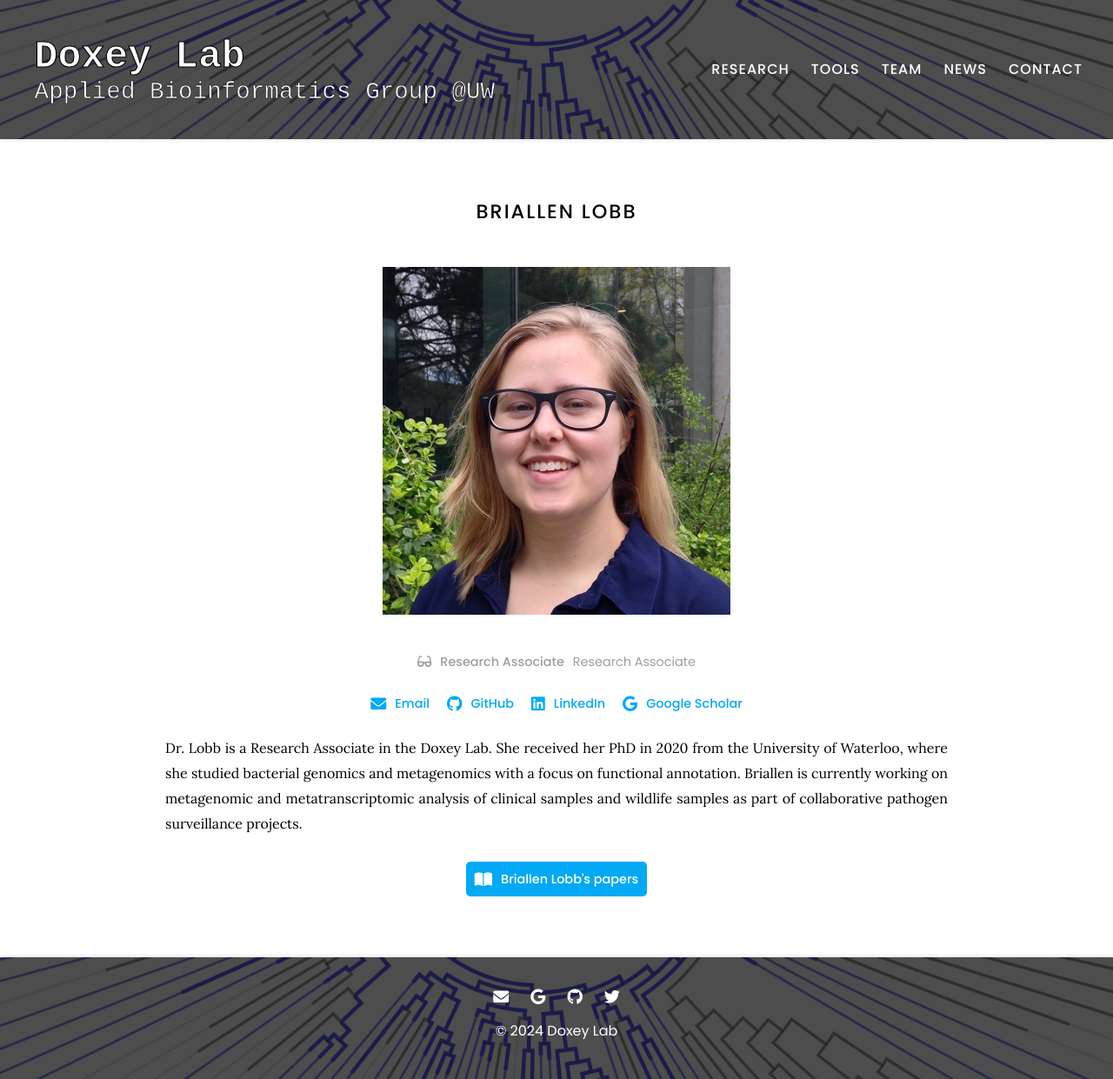
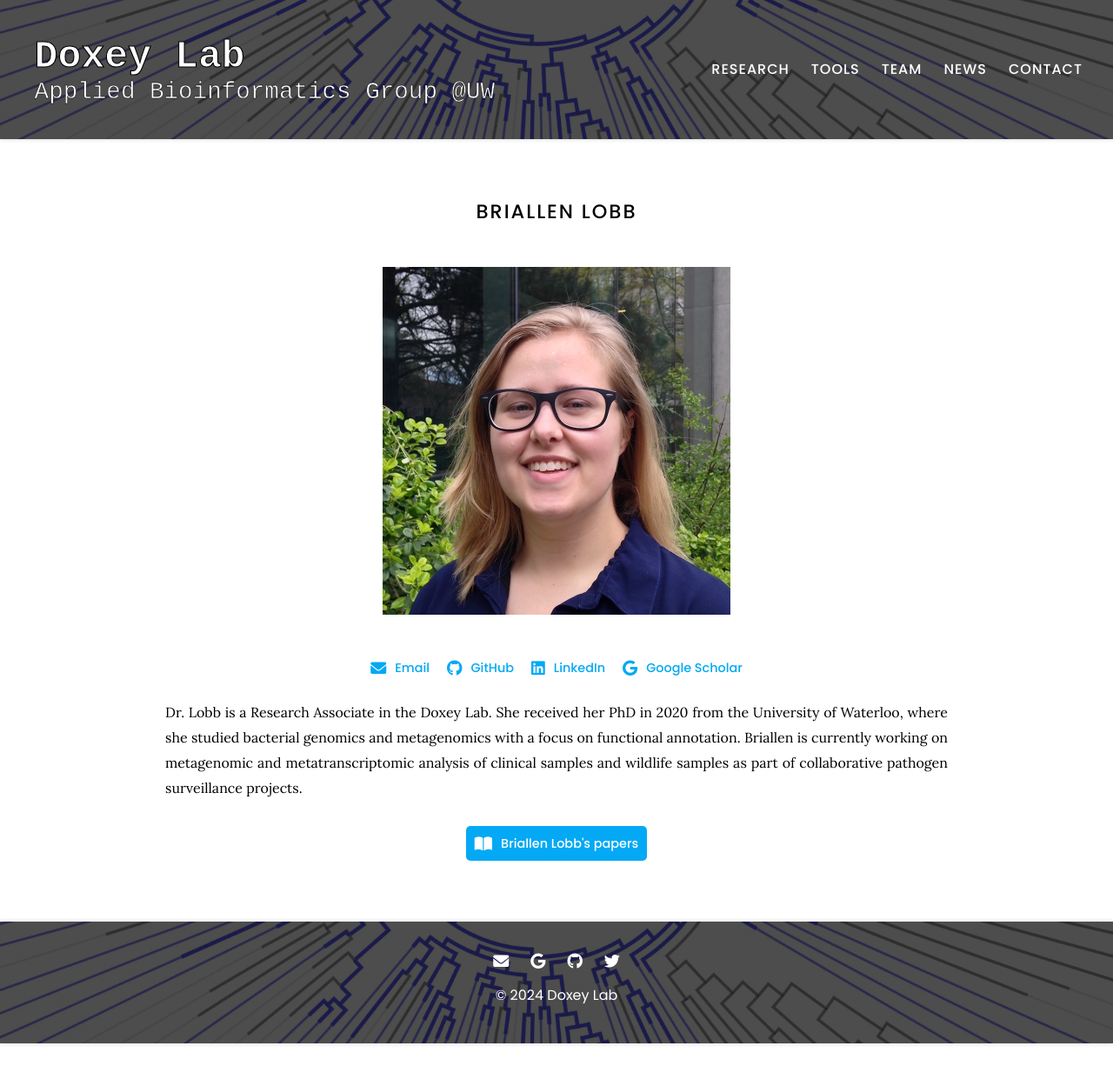
Before and after one commit to doxeylab/doxeylab-website, a Jekyll site: the page built from _members/briallen-lobb.md, in a window 1280 px wide. Shown: the whole page at 87% size. Built offline with Jekyll 4.4.1, drawn with Linux system fonts in a browser that asks for light colours; after the commit the page ends 1200 px from its top, so only the background shows below that.

Commit message:
Update roles.yaml

```diff
--- a/_data/roles.yaml
+++ b/_data/roles.yaml
@@ -1,10 +1,6 @@
 pi:
   icon: fas fa-microscope
   text: Principal Investigator
-
-ra:
-  icon: fas fa-glasses
-  text: Research Associate
 
 postdoc:
   icon: fas fa-glasses
```
